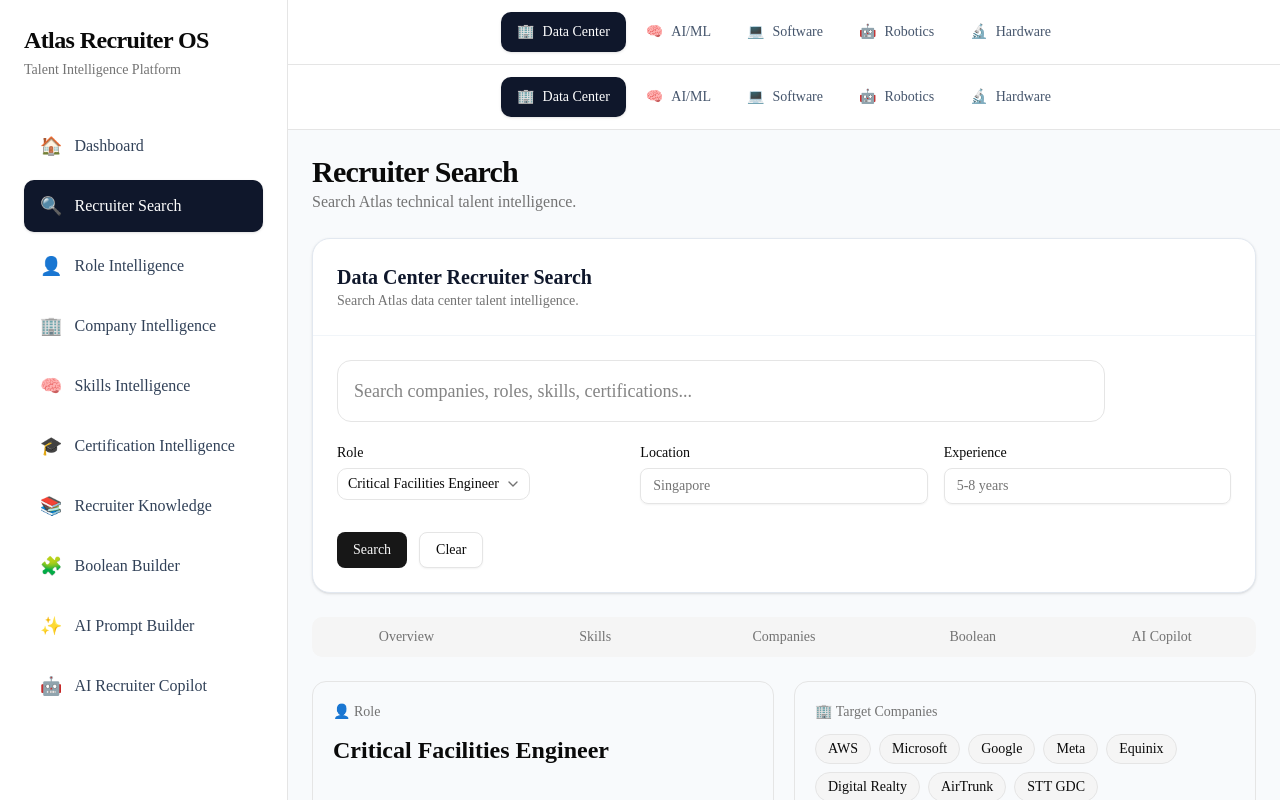
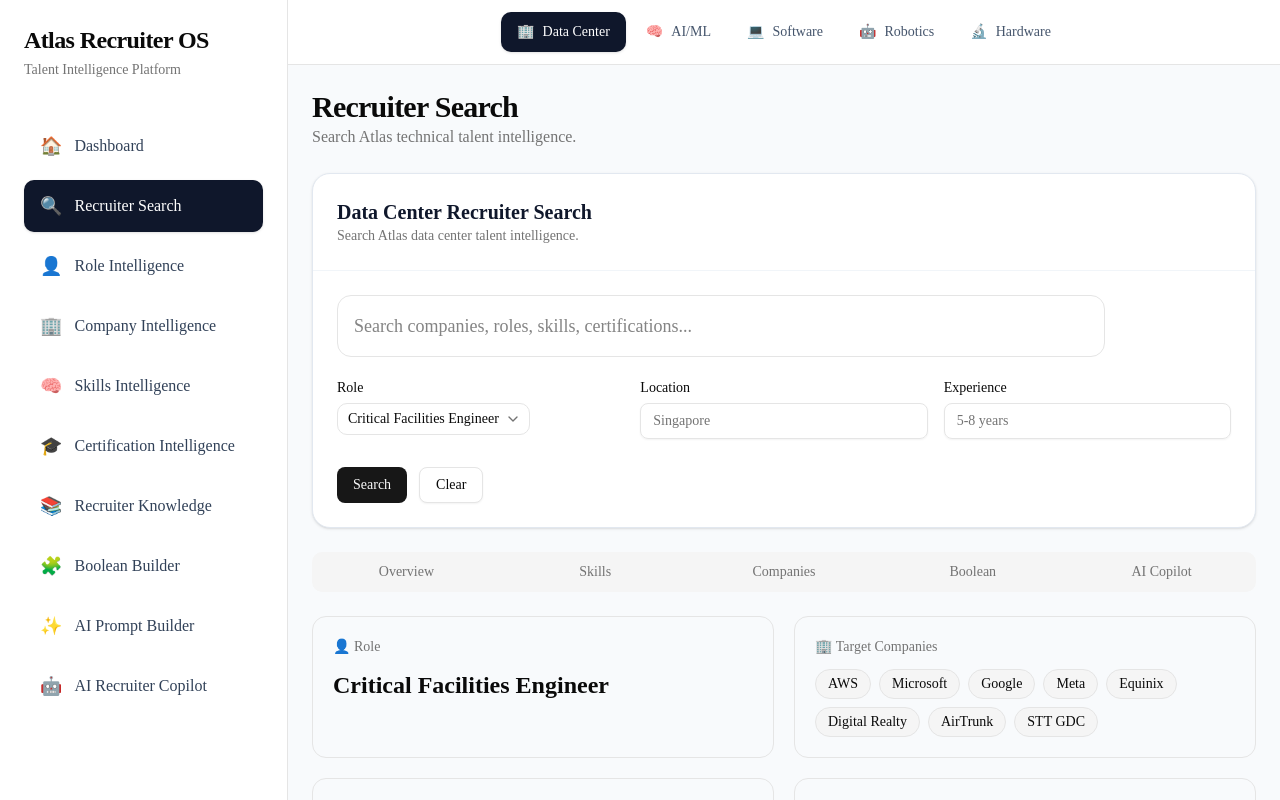
Before and after one commit to rajhrk/atlas-recruiter-os, a Next.js app in the folder web/: page /recruiter-search in a window 1280 px wide. Shown: the top 800 px of the page. Built offline with nearby package versions, Linux system fonts and the light colour scheme.

Commit message:
refactor: use global talent domain navigation

```diff
--- a/web/app/recruiter-search/page.tsx
+++ b/web/app/recruiter-search/page.tsx
@@ -1,12 +1,8 @@
 import { SearchForm } from "@/components/recruiter/SearchForm";
 import SearchTabs from "@/components/recruiter/SearchTabs";
-import TalentDomainNav from "@/components/layout/TalentDomainNav";
 
 export default function RecruiterSearchPage() {
   return (
-    <div className="space-y-0">
-      <TalentDomainNav />
-
     <div className="space-y-6 p-6">
       <div>
         <h1 className="text-3xl font-bold tracking-tight">
@@ -18,9 +14,7 @@ export default function RecruiterSearchPage() {
       </div>
 
       <SearchForm />
-
       <SearchTabs />
-      </div>
     </div>
   );
 }
```
Lines whose indentation alone changed are shown as unchanged.
